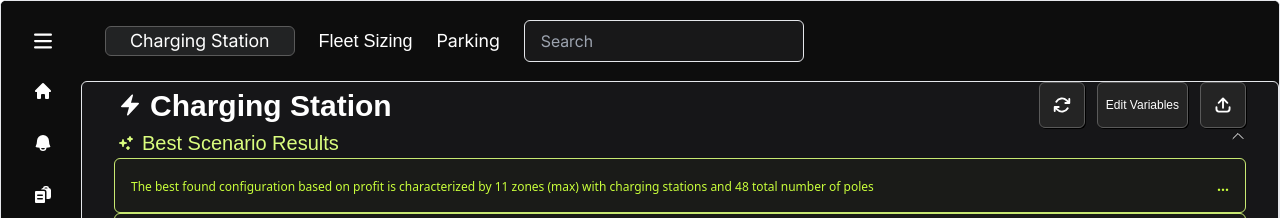
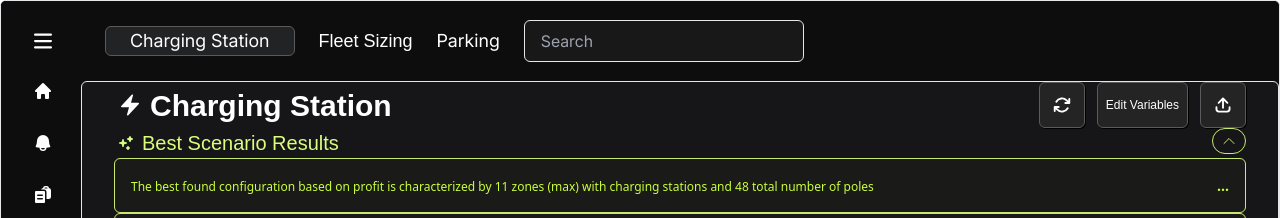
Before and after one commit to c-rose-g/Data-Visualization-Platform, a React (Vite) app in the folder data-viz-platform/: page /dashboard in a window 1280 px wide. Shown: the top 218 px of the page. Built offline with nearby package versions, Linux system fonts and the light colour scheme; no server answers; a web font is replaced by a local one.

Commit message:
Update Dashboard.tsx

```diff
--- a/data-viz-platform/src/pages/Dashboard.tsx
+++ b/data-viz-platform/src/pages/Dashboard.tsx
@@ -1,4 +1,5 @@
 import {useState} from 'react'
+import { useVariablesStore } from "../store/useVariableStore"
 import CaretButton from '../components/CaretButton'
 import RefreshButton from "../components/RefreshButton"
 import UploadButton from "../components/UploadButton"
@@ -8,6 +9,8 @@ import GraphChart from "../components/GraphChart"
 import { graphData } from "../data/GraphData"
 
 function Dashboard() {
+  const {items: vars} = useVariablesStore()
+
   const [showMessages, setShowMessages] = useState(true);
   const [showPanel, setShowPanel] = useState(false);
   const messages = ["The best found configuration based on profit is characterized by 11 zones (max) with charging stations and 48 total number of poles", "The best found configuration based on satisfied demand is characterized by 11 zones (max) with charging stations and 48 total number of poles."];
@@ -57,7 +60,7 @@ function Dashboard() {
                   </div>
                   <h2 className="font-roobert text-[20px] ">Best Scenario Results</h2>
               </div>
-              <CaretButton onClick={handleMessages}  className={` ${showMessages ? 'rotate-180' : 'rotate-0'}`}/>
+              <CaretButton onClick={handleMessages}  className={`pl-2 pr-2  pt-1 pb-1 border border-[#C8E972] text-[#C8E972] ml-80  hover:bg-gray-700 rounded-full transform transition-transform   ${showMessages ? 'rotate-180' : 'rotate-0'}`}/>
               </div>
               {showMessages && (
                 messages.map((m, idx) => (
```
